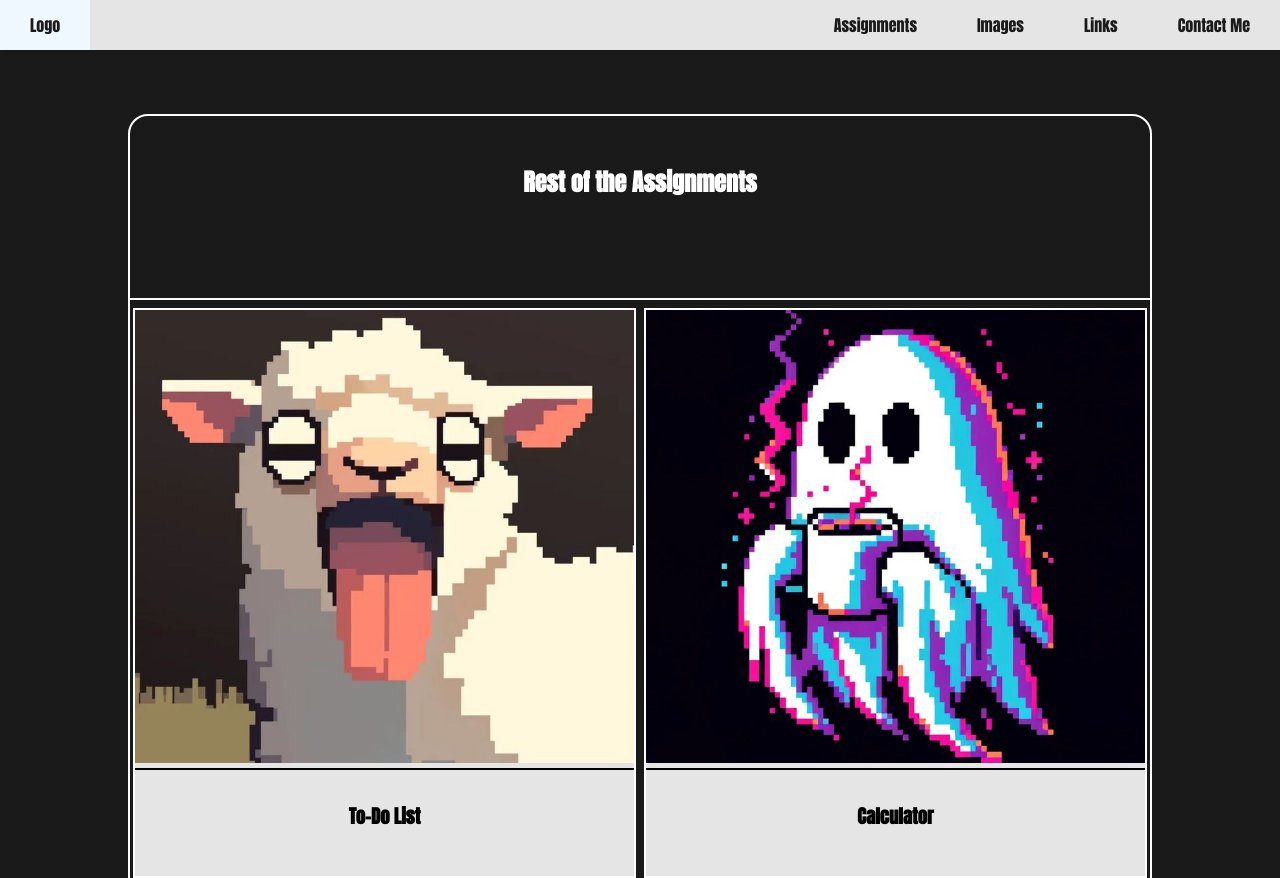
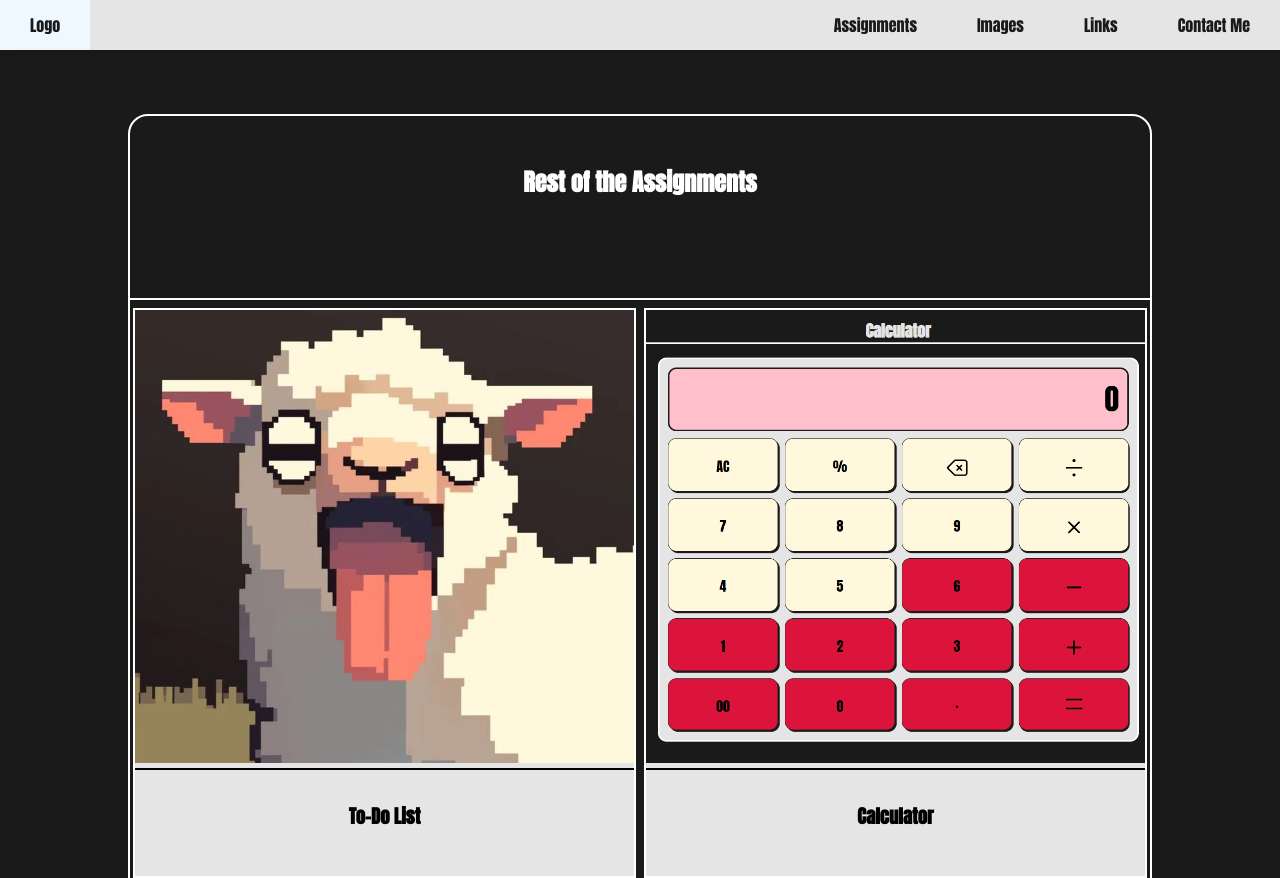
Before and after one commit to half-pace/classWork2, a plain HTML site: page assignments.html in a window 1280 px wide. Shown: the top 878 px of the page. Drawn offline with Linux system fonts and the light colour scheme.

Commit message:
calculator image has been added in the assignment display

```diff
--- a/assignments.html
+++ b/assignments.html
@@ -51,7 +51,7 @@
                 </div>
                 <div class="calc-wrapper">
                     <div class="calc">
-                        <a href="./rest_assignments/calculator.html"><img src="./img/halloween.jpeg" alt="Calculator assignment"></a>
+                        <a href="./rest_assignments/calculator.html"><img src="./img/Calc.png" alt="Calculator assignment"></a>
 
                         <h3>Calculator</h3>
                     </div>
```
Also changed, not shown: img/Calc.png (added).
